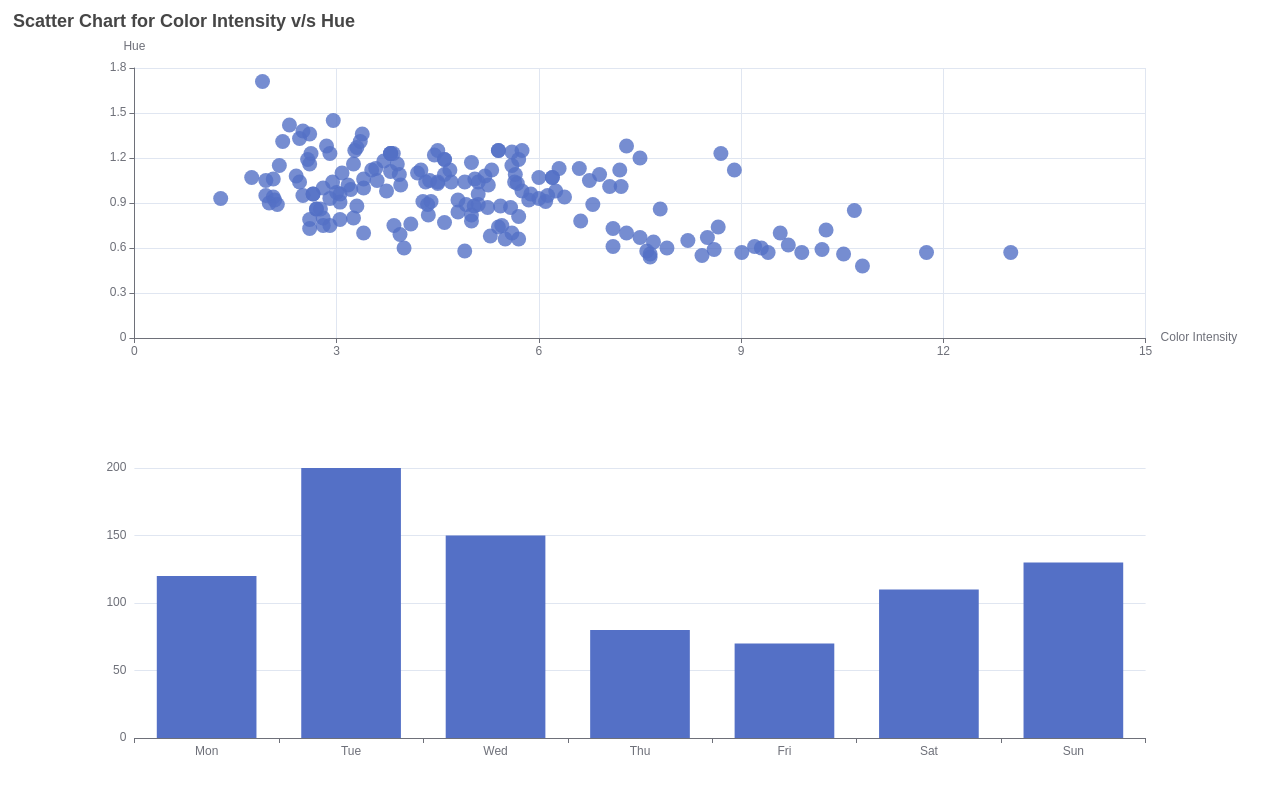
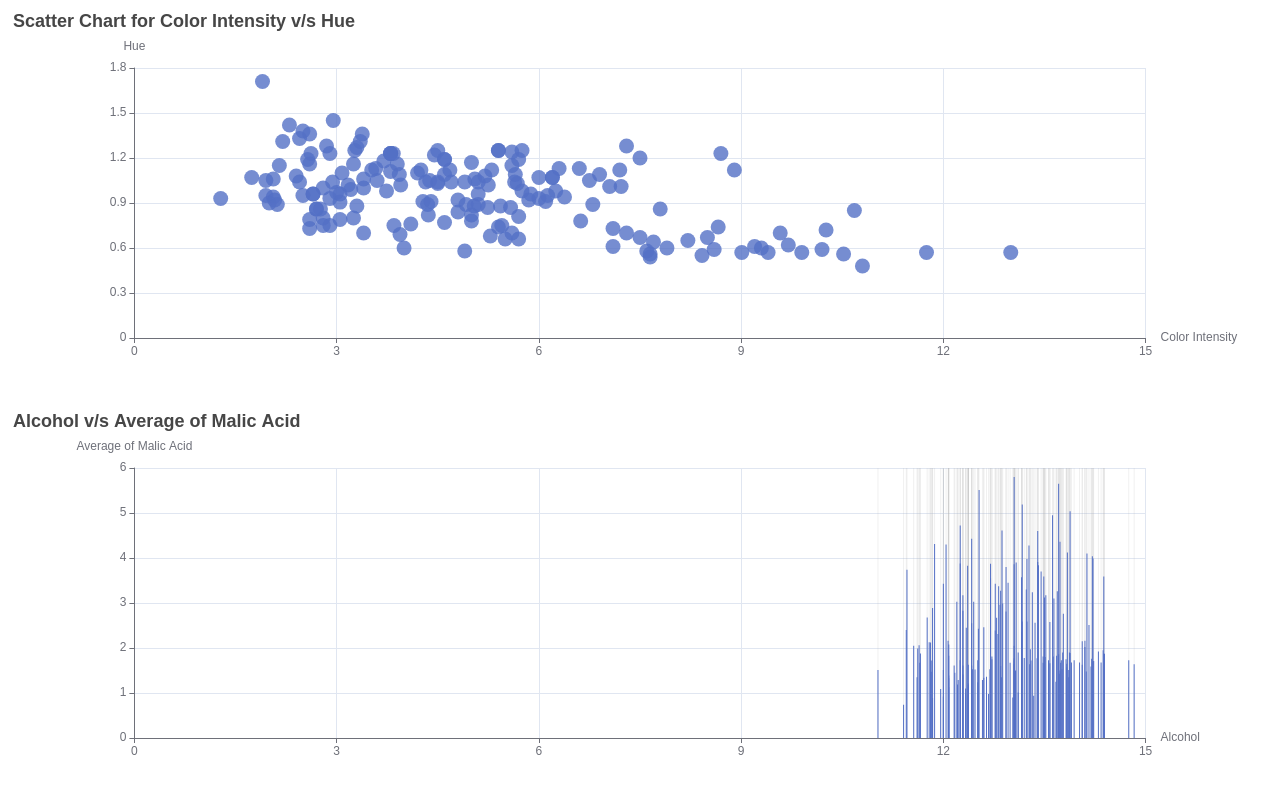
Before and after one commit to AyanavaKarmakar/Data-Vis, a React (Create React App) app in the folder datavis/: page / in a window 1280 px wide. Shown: the top 794 px of the page. Built offline with nearby package versions, Linux system fonts and the light colour scheme.

Commit message:
BarChart v1

```diff
--- a/datavis/src/components/BarChart.js
+++ b/datavis/src/components/BarChart.js
@@ -10,28 +10,37 @@
   // importing the json file
   const data = require("./datasets/actualDataset");
 
+  // map the alcohol and malic acid parameters in an empty array
+  // function to handle map operation
+  const handleMapFunction = (item) => {
+    return [item.alcohol, item.malicAcid];
+  }
 
+  // created an empty array. used in options to use as a data array
+  let alcoholAndmalicAcid = [];
+  alcoholAndmalicAcid = data.map(handleMapFunction);
 
-
-  //Chart style. used in options
+  //Chart style. used in option
   const style = {
     height: "50vh",
     width: "100%"
   };
 
   // echarts {option}. used when passing to ReactEcharts
+  // used bar with background instead of the standard one
+  // source === 'https://echarts.apache.org/examples/en/editor.html?c=bar-background'
   const option = {
-    xAxis: {
-      type: 'category',
-      data: ['Mon', 'Tue', 'Wed', 'Thu', 'Fri', 'Sat', 'Sun']
-    },
-    yAxis: {
-      type: 'value'
-    },
+    title: { text: 'Alcohol v/s Average of Malic Acid' },
+    xAxis: { name: 'Alcohol' },
+    yAxis: { name: 'Average of Malic Acid' },
     series: [
       {
-        data: [120, 200, 150, 80, 70, 110, 130],
-        type: 'bar'
+        data: alcoholAndmalicAcid,
+        type: 'bar',
+        showBackground: true,
+        backgroundStyle: {
+          color: 'rgba(180, 180, 180, 0.2)'
+        }
       }
     ]
   };
--- a/datavis/src/components/ScatterChart.js
+++ b/datavis/src/components/ScatterChart.js
@@ -19,7 +19,7 @@
   let hueDataAndColorIntensity = [];
   hueDataAndColorIntensity = data.map(handleMapFunction);
 
-  //Chart style. used in options
+  //Chart style. used in option
   const style = {
     height: "50vh",
     width: "100%"
```
